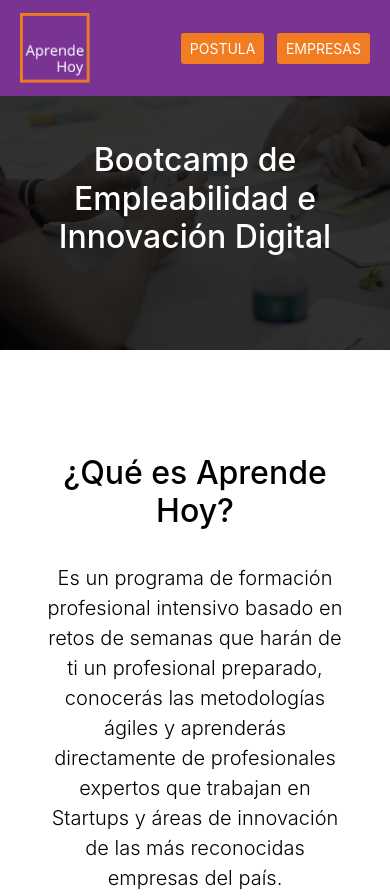
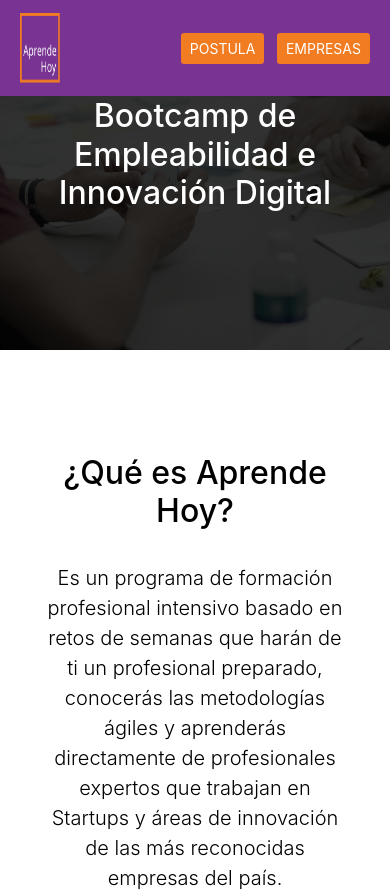
Before and after one commit to fernandinux/Pagina-Corporativa, a plain HTML site: page src/index.html in a window 390 px wide. Shown: the top 896 px of the page. Drawn offline with nearby package versions, Linux system fonts and the light colour scheme.

Commit message:
corrigiendo estilos logo de navbar

```diff
--- a/src/index.html
+++ b/src/index.html
@@ -21,7 +21,7 @@
   <header class="container-fluid" role="navigation">
     <nav class="navbar fixed-top navbar-dark nav">
       <a class="navbar-brand ml-1 ml-md-4" href="index.html">
-        <img src="images/logoweb.png" width="70" height="70" class="d-inline-block align-top" alt="Logo de Aprende Hoy"
+        <img class="nav__logo__ah" src="images/logoweb.png" width="70" height="70" class="d-inline-block align-top" alt="Logo de Aprende Hoy"
           title="Home">
         <h1 class="navbar-text nav ml-3 d-none d-sm-inline-block">Aprende Hoy</h1>
       </a>
@@ -44,8 +44,8 @@
     <div class="section__overlay">
       <div class="container">
         <div class="row align-items-center">
-          <div class="col pt-14 text-center">
-            <h2 class="display-5 display-sm-2 pt-5 mt-5 mb-5">Bootcamp de Empleabilidad e Innovación Digital</h2>
+          <div class="col text-center">
+            <h2 class="display-5 display-sm-2 mt-2 mb-5">Bootcamp de Empleabilidad e Innovación Digital</h2>
             <p class="d-none d-sm-block lead">Acelera tu desarrollo personal y profesional de manera intensiva, en
               un entorno de soporte y constante apoyo, te brindaremos herramientas de ejecución, evaluación y
               aprendizaje.</p>
--- a/src/styles/style.css
+++ b/src/styles/style.css
@@ -9,6 +9,11 @@
 }
 .nav__button:hover {
   background-color: #f88b0e;
+}
+@media (max-width: 480px) {
+  .nav__logo__ah {
+    width: 40px;
+  }
 }
 /* /Barra de navegación */
 
@@ -35,6 +40,15 @@
 .section__overlay .container .row {
   height: 100%;
 }
+/* Responsive movil de section image */
+@media (max-width: 480px) {
+  .section-background {
+    height: 100px;
+    padding-top: 350px;
+    background-position: 70% center;
+  }
+}
+/* /Responsive movil de section image */
 /* /Sección con imagen de fondo */
 
 /* Contenedor principal */
@@ -44,21 +58,3 @@
   width: auto;
 }
 /* /Contenedor principal */
-
-
-
-
-
-
-
-
-
-/* Responsive movil de section image */
-@media (max-width: 480px) {
-  .section-background {
-    height: 100px;
-    padding-top: 350px;
-    background-position: 70% center;
-  }
-}
-/* /Responsive movil de section image */
```
